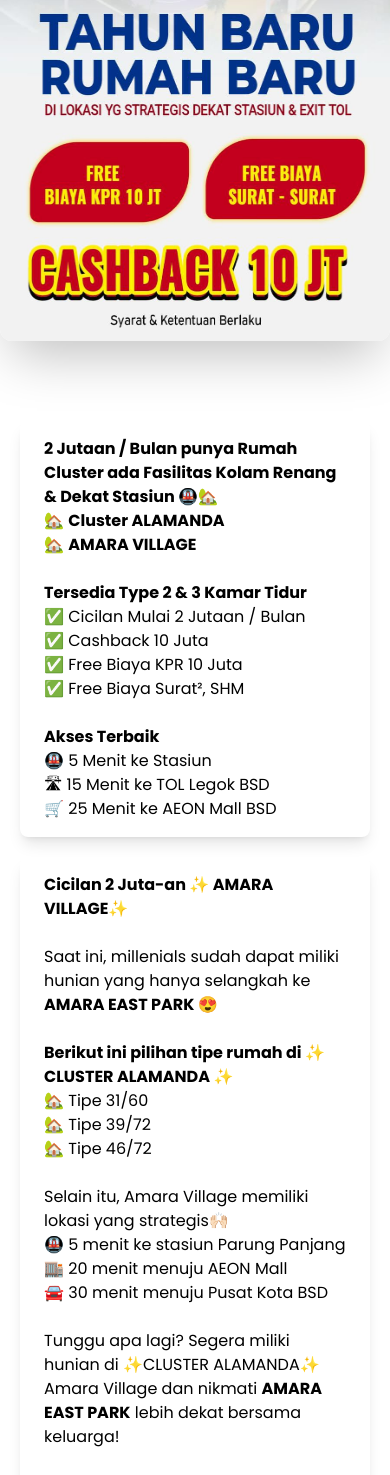
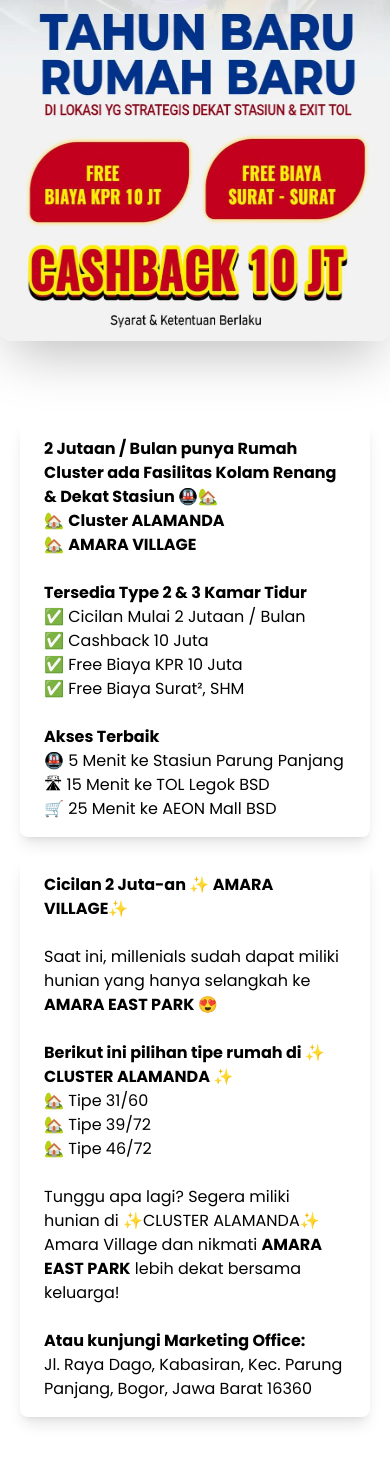
Before and after one commit to nurhadighi24/amaravillage, a React (Vite) app: page / in a window 390 px wide. Shown: the part 459-1934 px from the top of the page. Built offline with nearby package versions, Linux system fonts and the light colour scheme.

Commit message:
change phone number

```diff
--- a/src/components/card.jsx
+++ b/src/components/card.jsx
@@ -6,7 +6,7 @@
   return (
     <div className="md:w-[36rem] rounded-xl shadow-xl my-5 mx-5 bg-white">
       <ReactWhatsapp
-        number="+6281310112429"
+        number="+6285183182797"
         message="Hi dari amaravillage.com
 Saya tertarik perumahan nya. Mohon info lengkapnya"
       >
--- a/src/pages/App.jsx
+++ b/src/pages/App.jsx
@@ -32,7 +32,7 @@
             {"\n\n"}
             <strong>Akses Terbaik</strong>
             {"\n"}
-            🚇 5 Menit ke Stasiun{"\n"}
+            🚇 5 Menit ke Stasiun Parung Panjang{"\n"}
             🛣 15 Menit ke TOL Legok BSD{"\n"}
             🛒 25 Menit ke AEON Mall BSD
           </p>
@@ -52,12 +52,6 @@
             🏡 Tipe 39/72{"\n"}
             🏡 Tipe 46/72
             {"\n\n"}
-            Selain itu, Amara Village memiliki lokasi yang strategis🙌🏻
-            {"\n"}
-            🚇 5 menit ke stasiun Parung Panjang{"\n"}
-            🏬 20 menit menuju AEON Mall{"\n"}
-            🚘 30 menit menuju Pusat Kota BSD
-            {"\n\n"}
             Tunggu apa lagi? Segera miliki hunian di ✨CLUSTER ALAMANDA✨{"\n"}
             Amara Village dan nikmati <strong>AMARA EAST PARK</strong> lebih
             dekat bersama keluarga!
@@ -66,10 +60,6 @@
             {"\n"}
             Jl. Raya Dago, Kabasiran, Kec. Parung Panjang, Bogor, Jawa Barat
             16360
-            {"\n\n"}
-            #clusteraster #hunianmodern #rumahparungpanjang #parungpanjang{"\n"}
-            #rumahbaru #perumahanbaru #rumahdekatstasiun #rumahdekatbsd{"\n"}
-            #rumahdekatserpong #stasiunparungpanjang #AmaraVillage #BSALand
           </p>
         </div>
       </div>
@@ -86,7 +76,7 @@
       <Footer />
       <div className="relative group">
         <ReactWhatsapp
-          number="+6281310112429"
+          number="+6285183182797"
           message="Hi dari amaravillage.com
 Saya tertarik perumahan nya. Mohon info lengkapnya"
         >
```
